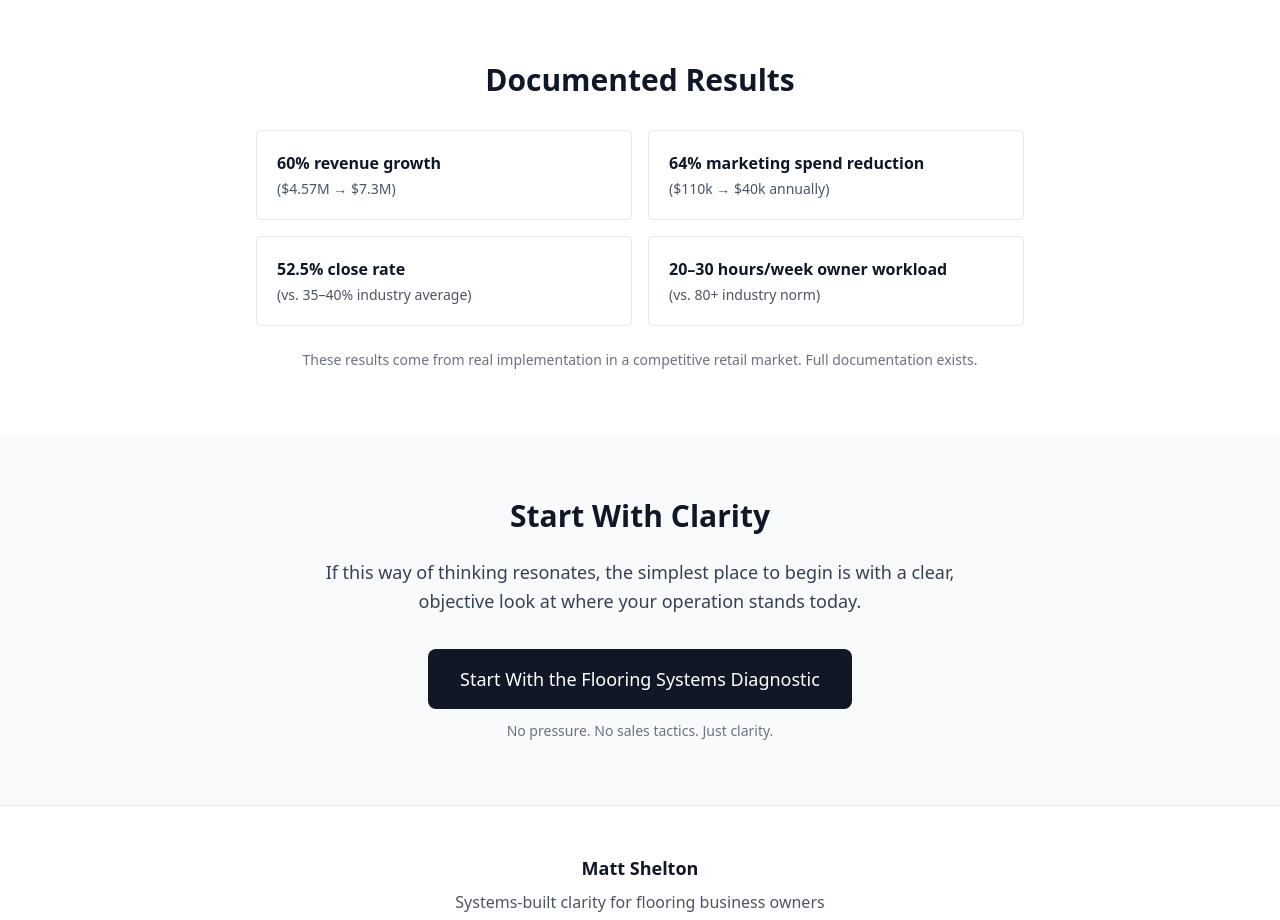
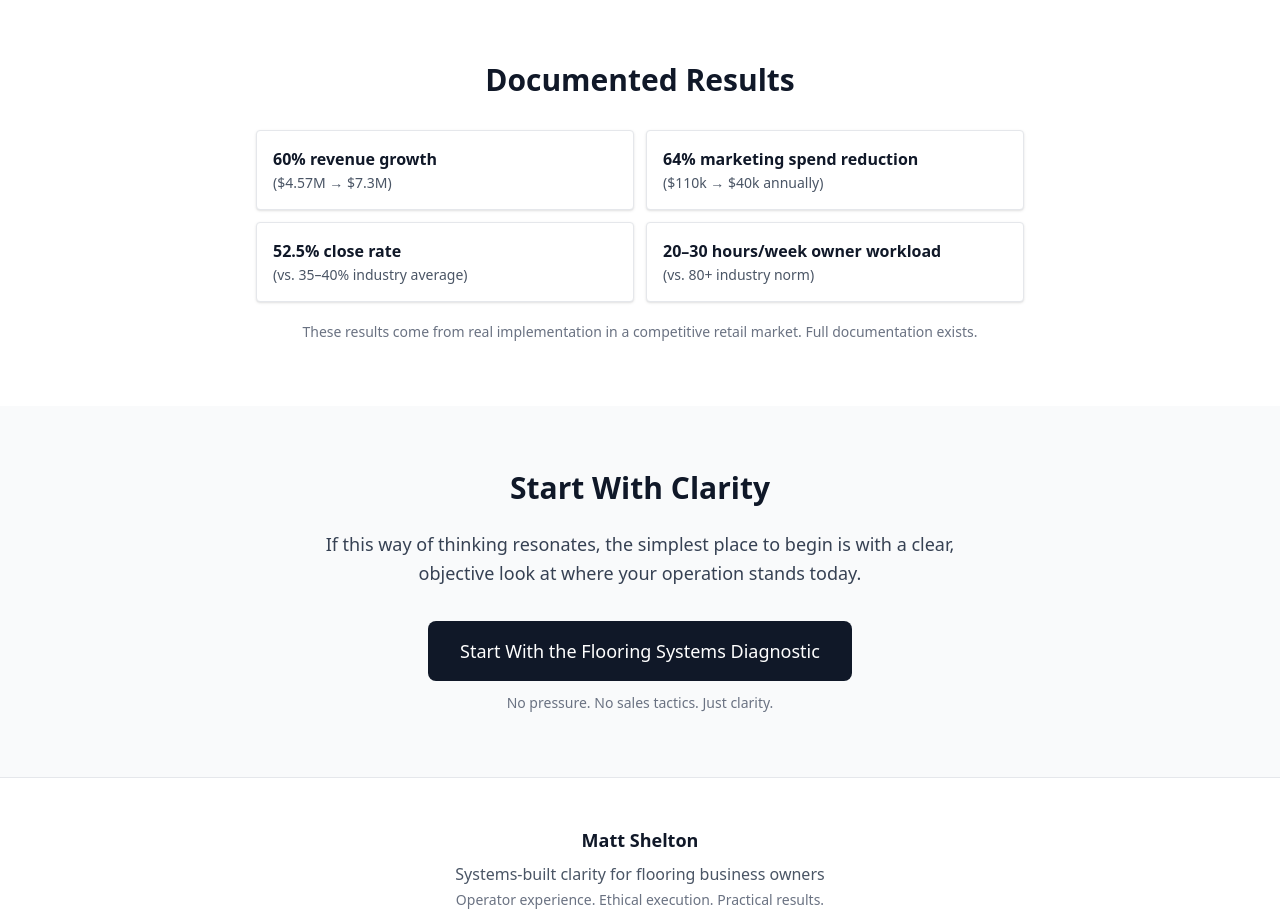
Before and after one commit to mshelton325/My-Website, a React (Vite) app: page / in a window 1280 px wide. Shown: the part 920-1840 px from the top of the page. Built offline with nearby package versions, Linux system fonts and the light colour scheme.

Commit message:
Tighten metrics grid: reduce gaps, padding, margins for increased readability

```diff
--- a/src/pages/Anchor.jsx
+++ b/src/pages/Anchor.jsx
@@ -63,24 +63,24 @@ export default function Anchor() {
             Documented Results
           </h2>
 
-          <div className="grid md:grid-cols-2 gap-4 mb-6">
-            <div className="bg-white border border-gray-200 rounded p-5">
-              <p className="text-gray-900 font-semibold mb-1">60% revenue growth</p>
+          <div className="grid md:grid-cols-2 gap-3 mb-5">
+            <div className="bg-white border border-gray-200 rounded p-4 shadow-sm">
+              <p className="text-gray-900 font-semibold text-base mb-0.5">60% revenue growth</p>
               <p className="text-gray-600 text-sm">($4.57M → $7.3M)</p>
             </div>
 
-            <div className="bg-white border border-gray-200 rounded p-5">
-              <p className="text-gray-900 font-semibold mb-1">64% marketing spend reduction</p>
+            <div className="bg-white border border-gray-200 rounded p-4 shadow-sm">
+              <p className="text-gray-900 font-semibold text-base mb-0.5">64% marketing spend reduction</p>
               <p className="text-gray-600 text-sm">($110k → $40k annually)</p>
             </div>
 
-            <div className="bg-white border border-gray-200 rounded p-5">
-              <p className="text-gray-900 font-semibold mb-1">52.5% close rate</p>
+            <div className="bg-white border border-gray-200 rounded p-4 shadow-sm">
+              <p className="text-gray-900 font-semibold text-base mb-0.5">52.5% close rate</p>
               <p className="text-gray-600 text-sm">(vs. 35–40% industry average)</p>
             </div>
 
-            <div className="bg-white border border-gray-200 rounded p-5">
-              <p className="text-gray-900 font-semibold mb-1">20–30 hours/week owner workload</p>
+            <div className="bg-white border border-gray-200 rounded p-4 shadow-sm">
+              <p className="text-gray-900 font-semibold text-base mb-0.5">20–30 hours/week owner workload</p>
               <p className="text-gray-600 text-sm">(vs. 80+ industry norm)</p>
             </div>
           </div>
```
